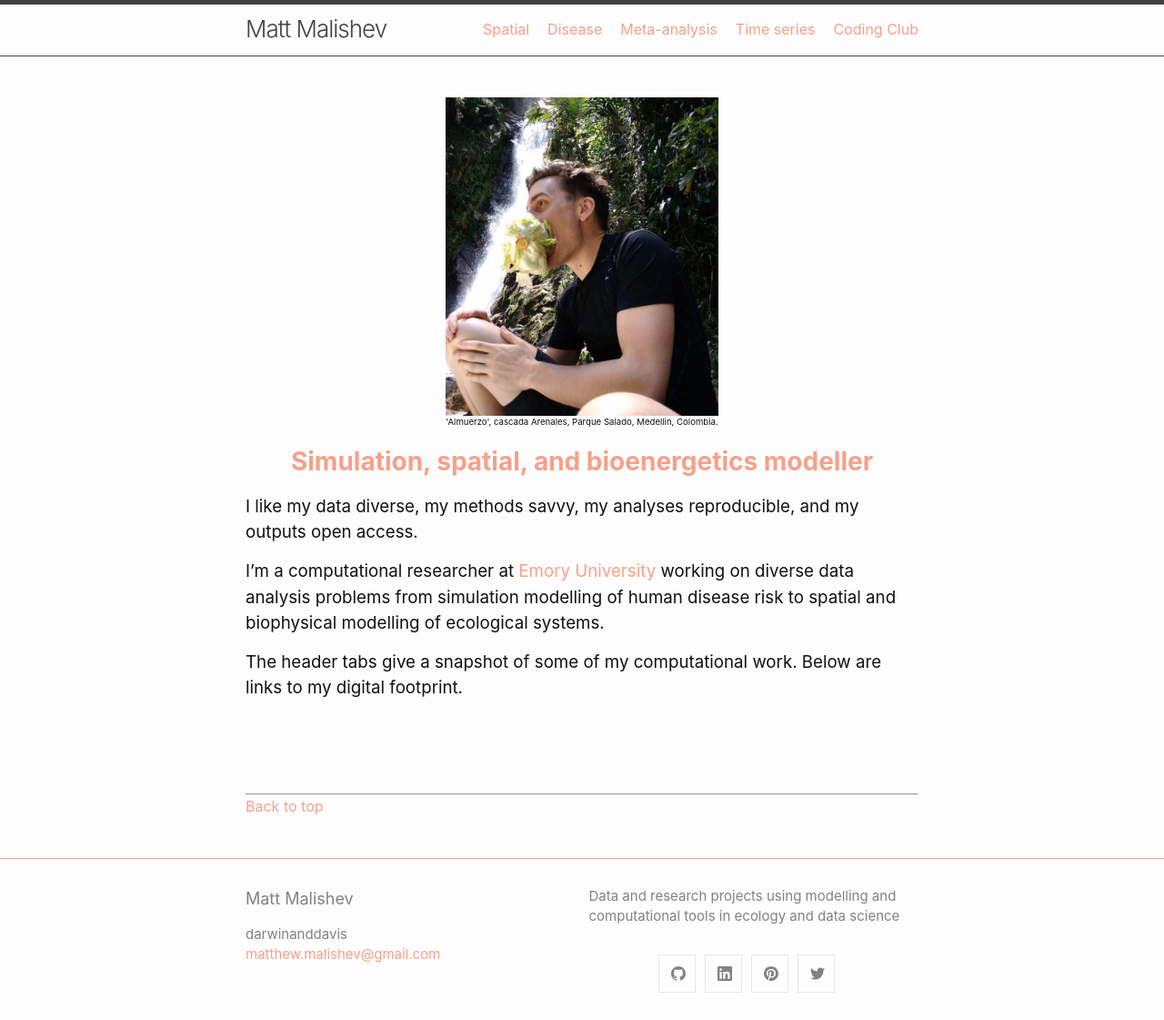
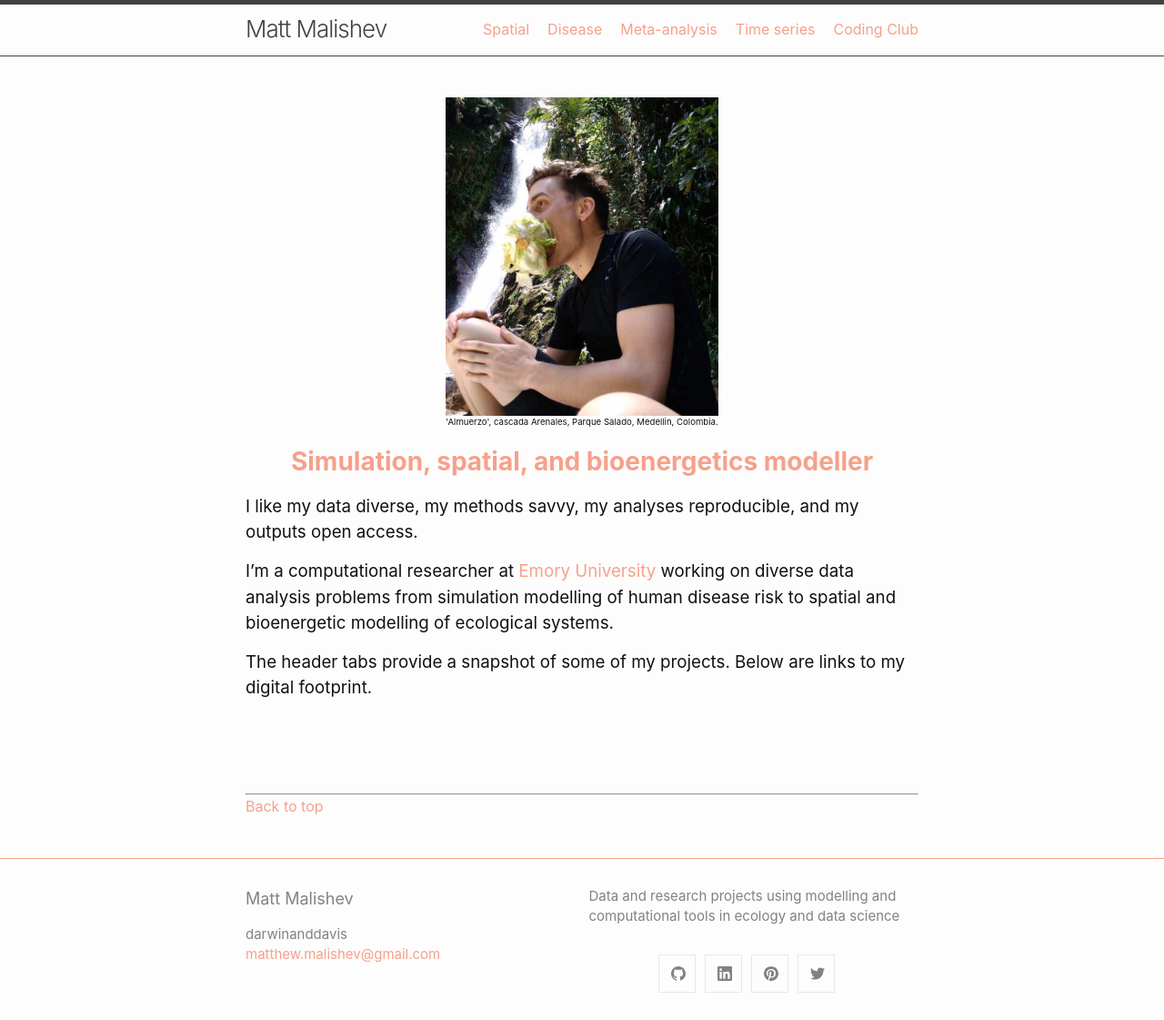
Before and after one commit to darwinanddavis/DataPortfolio, a Jekyll site: the page built from index.md, in a window 1280 px wide. Shown: the whole page at 91% size. Built offline with Jekyll 4.4.1, drawn with Linux system fonts in a browser that asks for light colours; our own code applies the rules of GitHub Pages for plain Markdown files.

Commit message:
spatial fig4

```diff
--- a/index.md
+++ b/index.md
@@ -15,9 +15,9 @@
 
 ### I like my data diverse, my methods savvy, my analyses reproducible, and my outputs open access.
 
-### I’m a computational researcher at [Emory University](https://scholarblogs.emory.edu/civitello/) working on diverse data analysis problems from simulation modelling of human disease risk to spatial and biophysical modelling of ecological systems.
+### I’m a computational researcher at [Emory University](https://scholarblogs.emory.edu/civitello/) working on diverse data analysis problems from simulation modelling of human disease risk to spatial and bioenergetic modelling of ecological systems.
 
-### The header tabs give a snapshot of some of my computational work. Below are links to my digital footprint.
+### The header tabs provide a snapshot of some of my projects. Below are links to my digital footprint.
 
 <br>
 <br>
```
Also changed, not shown: disease.md (+1 -1 lines).
